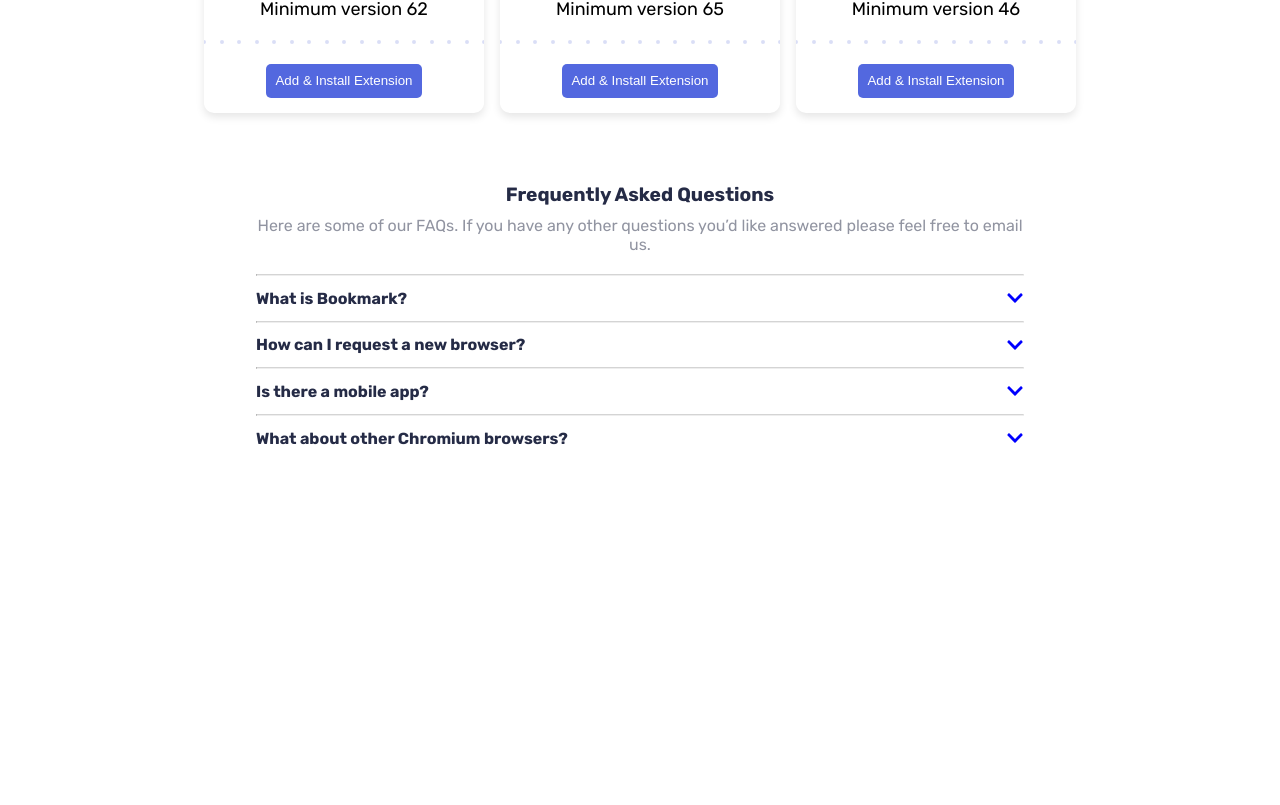
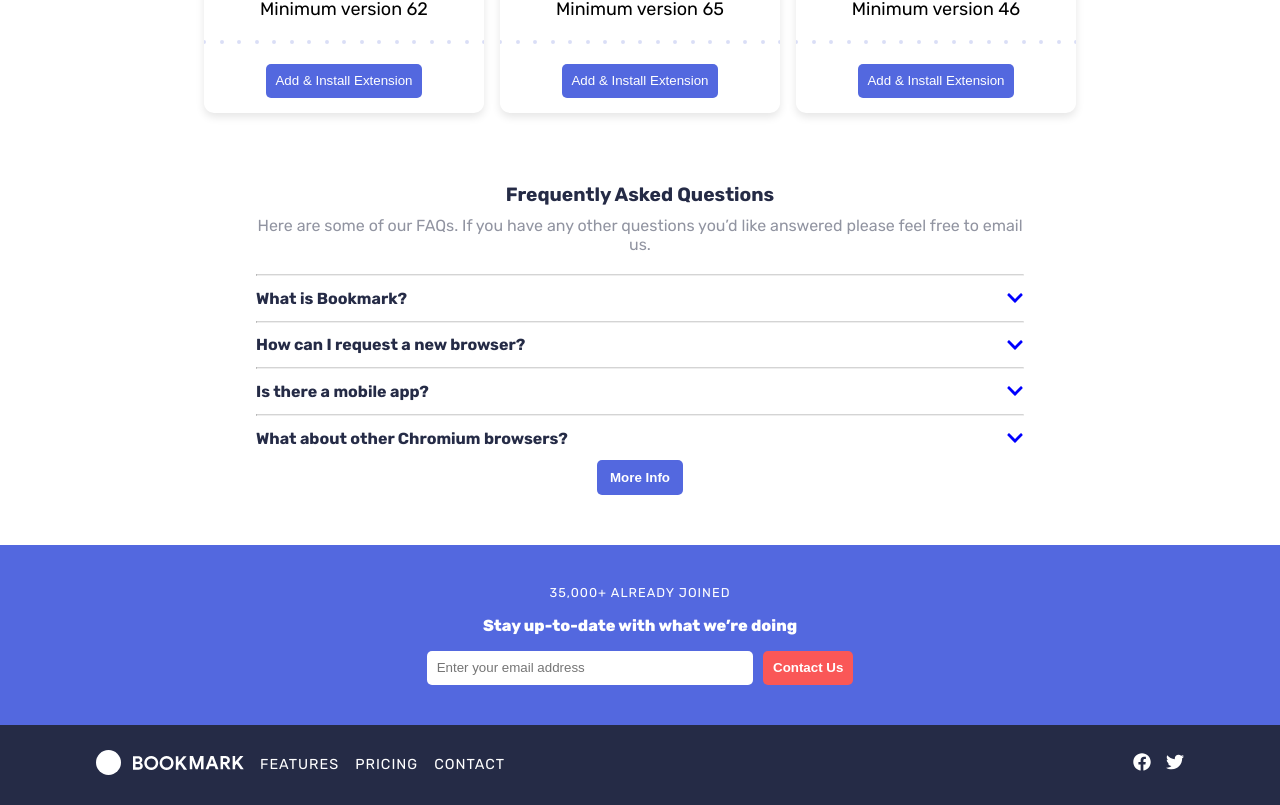
Before and after one commit to FlackoCodes/bookmark-manager, a React (Vite) app: page / in a window 1280 px wide. Shown: the part 1420-2225 px from the top of the page. Before the commit the page ends 1930 px from the top, so only its background shows below. Built offline with nearby package versions, Linux system fonts and the light colour scheme.

Commit message:
new feat: footer component

```diff
--- a/src/App.jsx
+++ b/src/App.jsx
@@ -3,6 +3,7 @@ import CallToAct from "./components/CallToAct"
 import Features from "./components/Features"
 import Extensions from "./components/Extensions"
 import FAQ from "./components/FAQ"
+import Footer from "./components/Footer"
 
 function App() {
 
@@ -13,6 +14,7 @@ function App() {
     <Features />
     <Extensions />
     <FAQ />
+    <Footer />
     </>
   )
 }
--- a/src/components/FAQ.jsx
+++ b/src/components/FAQ.jsx
@@ -3,9 +3,9 @@ import accordion from "../accordion.json"
 import {  FaChevronDown , FaChevronUp } from "react-icons/fa"
 
 
+
 const FAQ = () => {
     const [ isToggled, setIsToggled ] = useState(true)
-
     const toggleAcoordion = ()=>{
         setIsToggled(!isToggled)
     }
@@ -40,6 +40,9 @@ const FAQ = () => {
                 ))
             }
         </div>
+        <div className="more-info">
+            <button className="info-btn">More Info</button>
+        </div>
     </div>
     </>
   )
--- /dev/null
+++ b/src/components/Footer.jsx
@@ -0,0 +1,37 @@
+import { FaFacebook, FaTwitter } from "react-icons/fa"
+import logo from '../images/logo-bookmark.svg'
+
+const Footer = () => {
+  return (
+    <>
+    <div className="contact">
+        <div className="contact-us">
+            <h6>35,000+ already joined</h6>
+            <p>Stay up-to-date with what we’re doing</p>
+            <form action="">
+                <input type="text" placeholder="Enter your email address" />
+                <button className="contact-btn">Contact us</button>
+            </form>
+        </div>
+    </div>
+    <footer>
+        <div className="footer">
+            <ul>
+                <li>
+                    <img className="footer-logo" src={logo} alt="bookmark logo" />
+                </li>
+                <li>Features</li>
+                <li>Pricing</li>
+                <li style={{marginBottom: '15px'}}>Contact</li>
+            </ul>
+            <div className="socials">
+                <FaFacebook color="white" style={{marginRight: '15px'}} />
+                <FaTwitter color="white" />
+            </div>
+        </div>
+    </footer>
+    </>
+  )
+}
+
+export default Footer
--- a/src/style.css
+++ b/src/style.css
@@ -319,6 +319,91 @@ hr{
     display: block;
   }
 
+  .more-info{
+    display: block;
+  }
+
+  .info-btn{
+    border: none;
+    color: hsl(0, 0%, 100%);
+    border-radius: 5px;
+    background-color: hsl(231, 69%, 60%);
+    font-weight: 600;
+    padding: .6rem .8rem;
+    cursor: pointer;
+  }
+
+  .contact{
+    background-color: hsl(231, 69%, 60%);
+    color: hsl(0, 0%, 100%);
+    text-align: center;
+    padding: 2.5rem 0;
+  }
+
+  .contact-us{
+    width: 85%;
+    margin: 0 auto;
+  }
+
+  .contact h6{
+    text-transform: uppercase;
+    letter-spacing: 1px;
+    font-size: .8rem;
+    font-weight: 400;
+  }
+
+  .contact p{
+    font-size: 1rem;
+    padding: 1rem 0;
+    font-weight: 800;
+  }
+
+  form input, form button{
+    display: block;
+    width: 100%;
+    border: none;
+    margin-bottom: 5px;
+    border-radius: 5px;
+    padding: .6rem;
+    outline: none;
+  }
+
+  form button{
+    background-color: hsl(0, 94%, 66%);
+    color: white;
+    font-weight: 700;
+    text-transform: capitalize;
+
+  }
+
+  footer{
+    text-align: center;
+    background-color: hsl(229, 31%, 21%);
+    padding: 1rem 0;
+    color: hsl(0, 0%, 100%);
+  }
+
+  .footer{
+    width: 85%;
+    margin: 0 auto;
+    text-transform: uppercase;
+  }
+
+  .footer>*{
+    padding: 0.3rem 0;
+  }
+
+  footer li{
+    padding: 0.3rem 0;
+    letter-spacing: 1px;
+    font-size: .9rem;
+    cursor: pointer;
+  }
+
+  .footer-logo{
+    filter: brightness(0) invert(1);
+  }
+
   @media screen and (min-width: 768px) {
     .mobile-menu{
         display: none;
@@ -420,8 +505,33 @@ hr{
     .answer{
       font-size: .95rem;
     }
+
+    form input, form button {
+      display: inline-block;
+      width: auto;
+      margin-bottom: 0;
+    }
+
+    form input {
+      width: 30%;
+      margin-right: 10px;
+    }
+
+    .footer, footer ul{
+      display: flex;
+      justify-content: space-between;
+      align-items: center;
+    }
+
+    footer ul{
+      gap: 1rem;
+    }
+
+    footer ul li:nth-child(4){
+      margin-bottom: 0 !important;
+    }
+
   }
-
 
 
   @media screen and (min-width: 1024px) {
```
